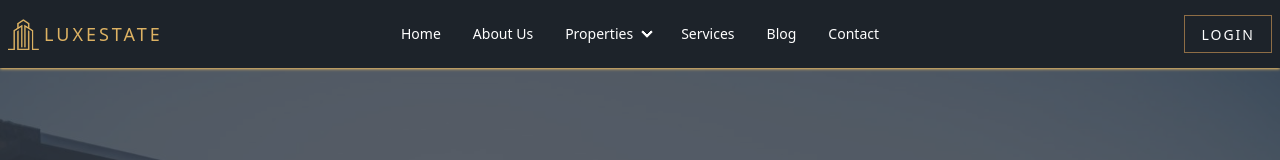
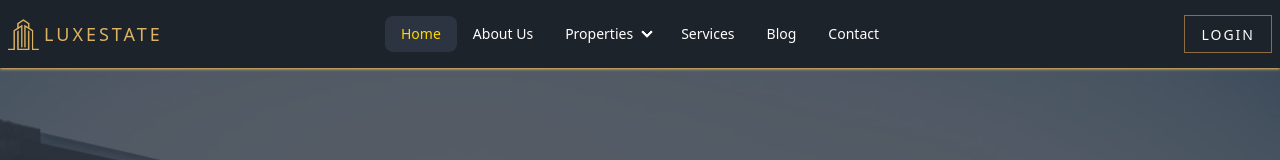
Before and after one commit to NoorTushar/LuxeState-client, a React (Vite) app: page / in a window 1280 px wide. Shown: the top 160 px of the page. Built offline with nearby package versions, Linux system fonts and the light colour scheme; no server answers.

Commit message:
fixed navbar active color

```diff
--- a/src/components/Shared/NavBar/NavBar.css
+++ b/src/components/Shared/NavBar/NavBar.css
@@ -1,3 +1,7 @@
 header li {
    color: white;
 }
+
+header li .active {
+   color: gold !important;
+}
--- a/src/components/Shared/NavBar/NavBar.jsx
+++ b/src/components/Shared/NavBar/NavBar.jsx
@@ -1,4 +1,4 @@
-import { Link } from "react-router-dom";
+import { Link, NavLink } from "react-router-dom";
 import navLogo from "../../../assets/logo/luxtate-logo-gold.png";
 import "./NavBar.css";
 import useAuthContext from "../../../Hooks/useAuthContext";
@@ -9,7 +9,7 @@ import { MdOutlineMenu } from "react-icons/md";
 const navItems = (
    <>
       <li>
-         <Link to={"/"}>Home</Link>
+         <NavLink to={"/"}>Home</NavLink>
       </li>
 
       <li>
```
